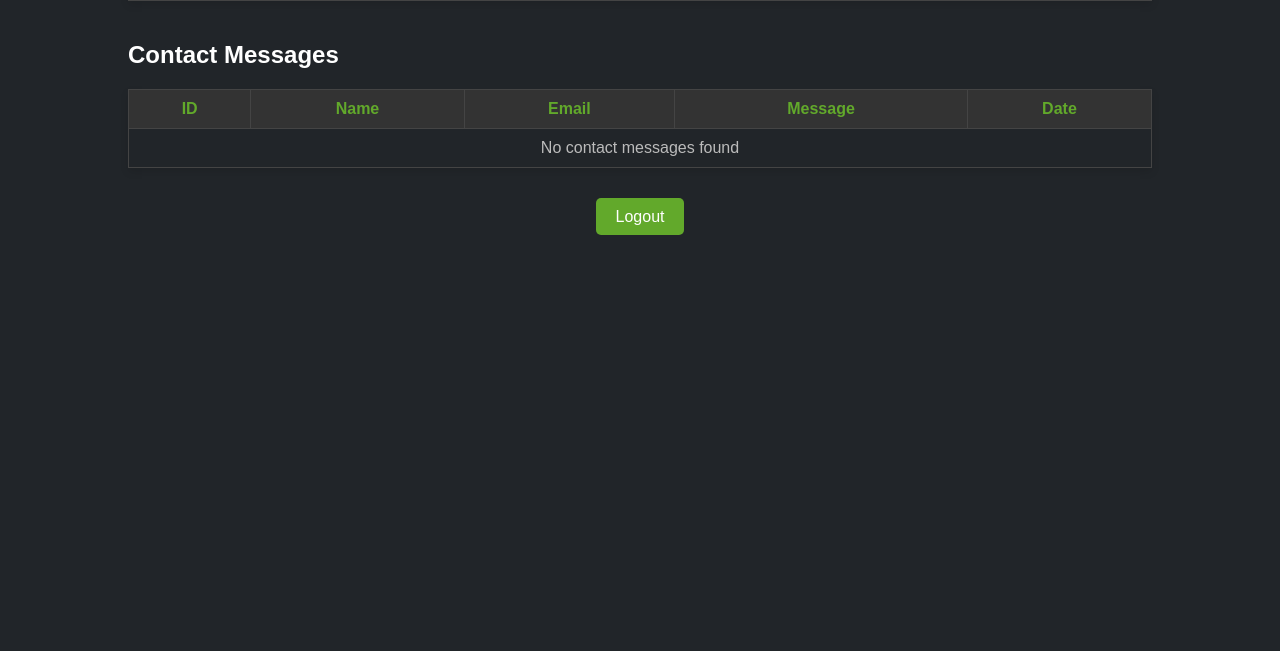
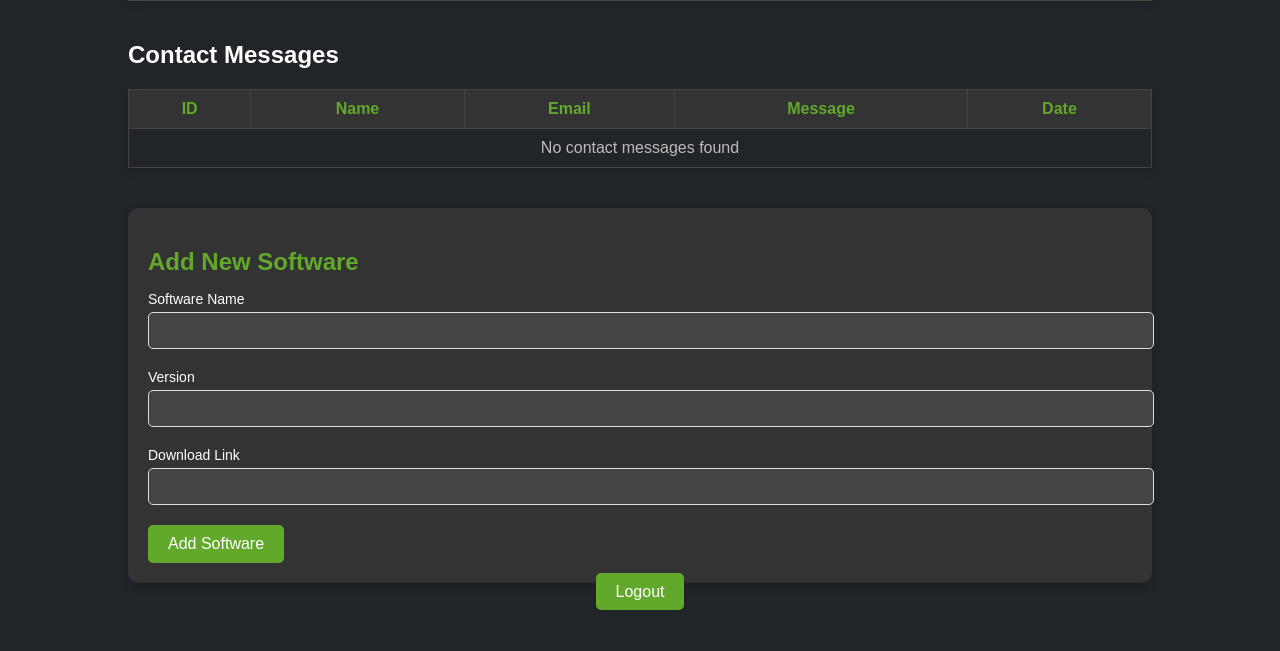
Before and after one commit to rabbi696/mac-mini-m4, a PHP site: page /admin/dashboard.php in a window 1280 px wide. Shown: the part 243-894 px from the top of the page. Before the commit the page ends 478 px from the top, so only its background shows below. Run offline with PHP 8.4, Linux system fonts and the light colour scheme; the visitor is signed in with stand-in values (Sample User, id 1); data that the repository does not hold is empty.

Commit message:
software add and form info

```diff
--- a/admin/dashboard.php
+++ b/admin/dashboard.php
@@ -96,6 +96,52 @@ if (!$result_contact_messages) {
         .button:hover {
             background-color: #4e8b1f;
         }
+
+        /* Add Software Form */
+        .add-software-container {
+            background-color: #333;
+            padding: 20px;
+            border-radius: 10px;
+            box-shadow: 0 4px 8px rgba(0, 0, 0, 0.2);
+            margin-top: 30px;
+        }
+
+        .add-software-container h2 {
+            color: #62a92b;
+            font-size: 24px;
+            margin-bottom: 15px;
+        }
+
+        .add-software-container label {
+            display: block;
+            font-size: 14px;
+            margin-bottom: 5px;
+        }
+
+        .add-software-container input,
+        .add-software-container textarea {
+            width: 100%;
+            padding: 10px;
+            margin-bottom: 20px;
+            border: 1px solid #ddd;
+            border-radius: 5px;
+            background-color: #444;
+            color: #fff;
+        }
+
+        .add-software-container button {
+            background-color: #62a92b;
+            color: white;
+            padding: 10px 20px;
+            border: none;
+            border-radius: 5px;
+            font-size: 16px;
+            cursor: pointer;
+        }
+
+        .add-software-container button:hover {
+            background-color: #4e8b1f;
+        }
     </style>
 </head>
 <body>
@@ -171,6 +217,23 @@ if (!$result_contact_messages) {
         </table>
     </div>
 
+    <!-- Add Software Section -->
+    <div class="add-software-container">
+        <h2>Add New Software</h2>
+        <form action="process_add_software.php" method="POST">
+            <label for="software_name">Software Name</label>
+            <input type="text" id="software_name" name="software_name" required>
+
+            <label for="software_version">Version</label>
+            <input type="text" id="software_version" name="software_version" required>
+
+            <label for="download_link">Download Link</label>
+            <input type="url" id="download_link" name="download_link" required>
+
+            <button type="submit">Add Software</button>
+        </form>
+    </div>
+
     <!-- Logout Button -->
     <div style="text-align: center;">
         <a href="logout.php" class="button">Logout</a>
```
